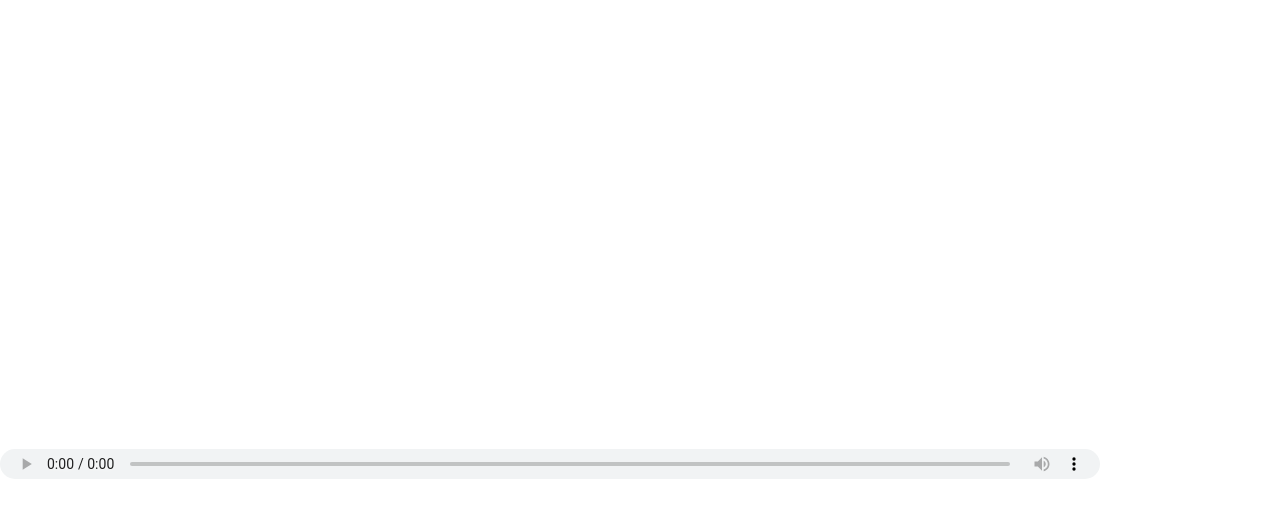
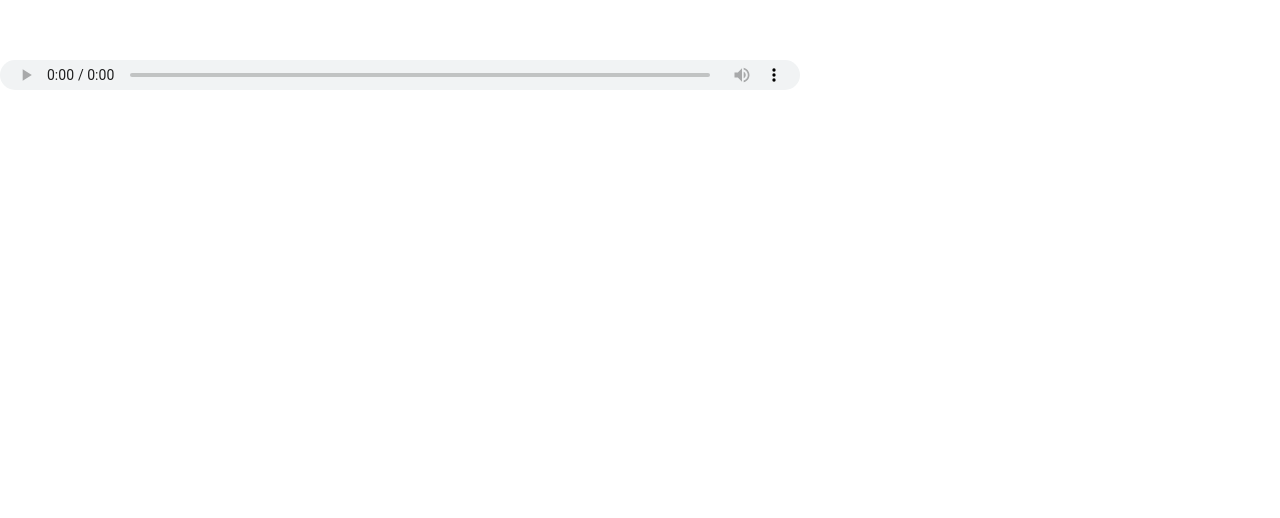
Before and after one commit to terrencereddick/human-microbiome, a plain HTML site: page index.html in a window 1280 px wide. Shown: the part 140-658 px from the top of the page. Drawn offline with Linux system fonts and the light colour scheme.

Commit message:
commit 2

```diff
--- a/index.html
+++ b/index.html
@@ -38,8 +38,10 @@ z-index:-1;
 audio {
 position: absolute;
 top: 589px;
+top: 200px;
 left: 0px;
-width:1100px;
+width: 1100px;
+width: 800px;
 height:30px;
 }
 
```
